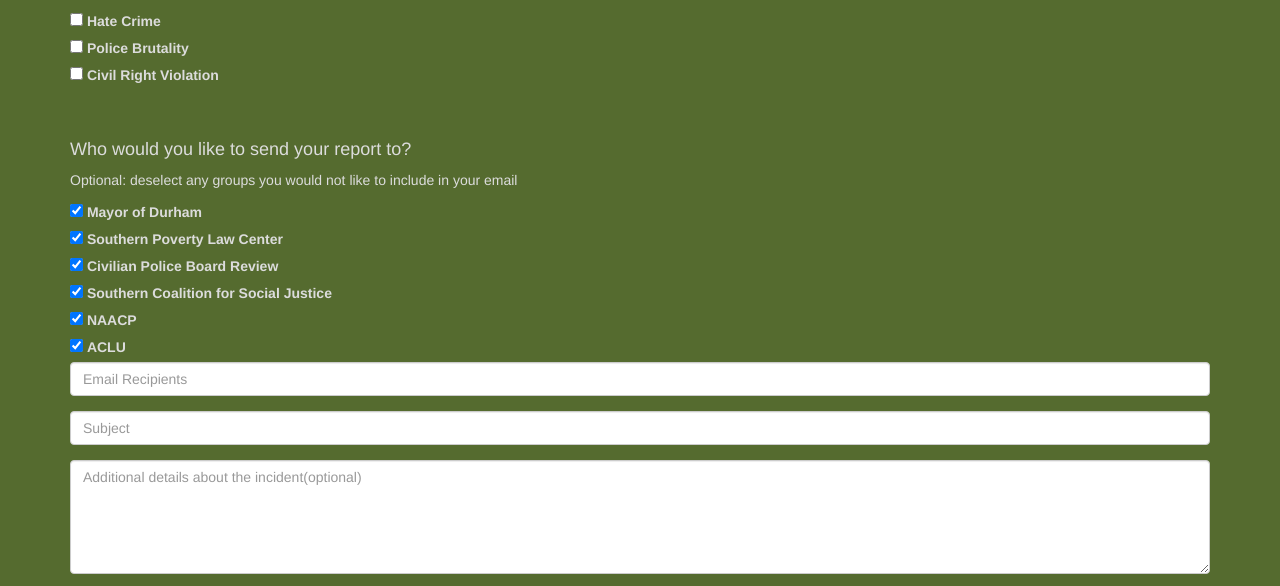
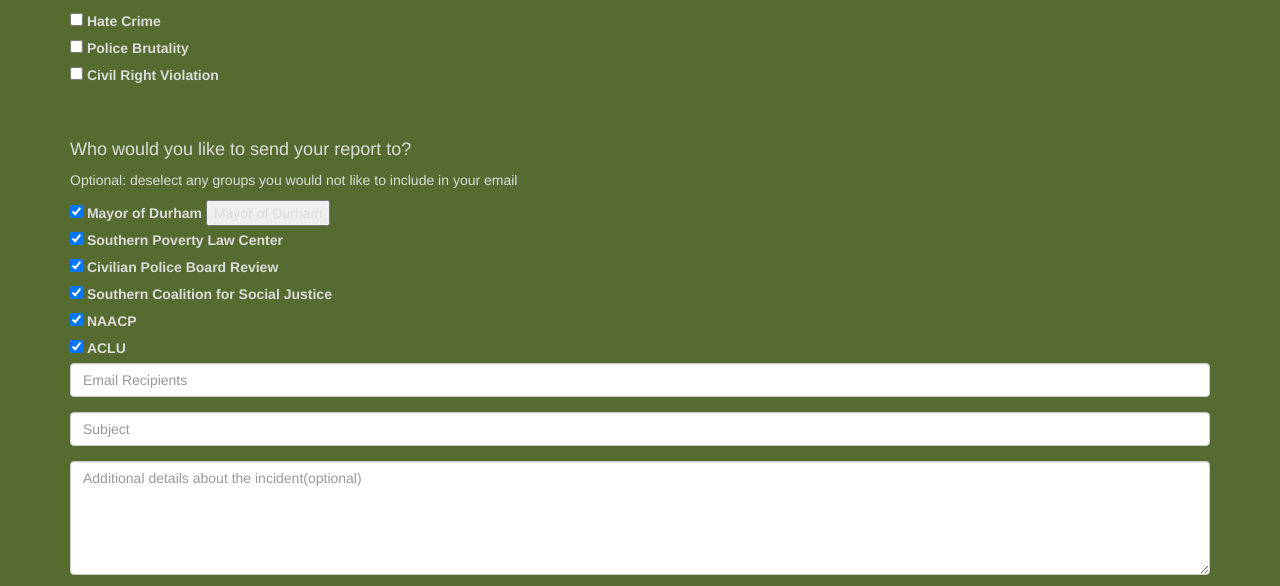
Before and after one commit to getJustice-ChromeExtension/getJustice, a Django app: page /create_report/ in a window 1280 px wide. Shown: the part 389-975 px from the top of the page. Run offline with Django 3.2, Linux system fonts and the light colour scheme; some libraries are stand-ins or nearby versions.

Commit message:
adds button that changes the value of the email field

```diff
--- /dev/null
+++ b/core/static/js/report.js
@@ -0,0 +1,20 @@
+// need to write function that checks and unchecks boxes
+
+
+function get(id) {
+    object = document.getElementById(id)
+    return object
+}
+
+
+function fillEmailFields() {
+    mayorButton = get('mayorButton')
+    mayorButton.addEventListener('click', function() {
+        console.log("clicked")
+        get('emailAddress').value = "hey buddy"
+    })
+}
+
+
+get()
+fillEmailFields()
--- a/core/templates/core/base.html
+++ b/core/templates/core/base.html
@@ -15,6 +15,7 @@
 	<link rel="stylesheet" href="//maxcdn.bootstrapcdn.com/bootstrap/3.3.5/css/bootstrap-theme.min.css">
 	<link rel="stylesheet"href="{% static 'css/style.css' %}">
 	<script src="https://ajax.googleapis.com/ajax/libs/jquery/3.3.1/jquery.min.js"></script>
+	<script src="{% static 'js/report.js' %}" defer></script>
 
 </head>
 {% block header %}
--- a/core/templates/create_report.html
+++ b/core/templates/create_report.html
@@ -7,7 +7,7 @@
 <div class="container" >
 <!-- <div class="DivToScroll DivWithScroll"> -->
 
-<!-- list of subjects-->
+<!-- ***list of subjects*** -->
 <div id=>
     <h4> What would you like to report?</h4>
     <div>
@@ -26,13 +26,14 @@
 
 <br><br>
 
-<!-- list of recipients -->
+<!-- ***list of recipients*** -->
 <div id="address-wrapper">
     <h4> Who would you like to send your report to? </h4>
     <p>Optional: deselect any groups you would not like to include in your email</p>
     <div>
-        <input type="checkbox" id="mayor" checked>
+        <input type="checkbox"  checked>
         <label for="mayor">Mayor of Durham</label>
+        <button id="mayorButton">Mayor of Durham</button>
     </div>
     <div>
         <input type="checkbox" id="splc" checked>
@@ -56,7 +57,7 @@
     </div>
 </div>
 
-<!-- don't know what this is-->
+<!-- don't know what this is -->
 <div id="hateCrime" isActive=false>
     {{ report.title }}
     {{ email.address }}
@@ -75,24 +76,25 @@
     {{ report.content }}
 </div>
 
-    <form id="report-form" method="POST" class="form-group">
+<!-- ***report form*** -->
+<form id="report-form" method="POST" class="form-group">
         {% csrf_token %}
     <div class="form-group">
-        <input type="text" class="form-control" input type="hidden" id="emailRecipients" maxlength="500" placeholder="Email Recipients">
+        <input type="text" class="form-control" id="emailAddress" maxlength="500" placeholder="Email Recipients">
     </div>
     <div class="form-group">
-        <input type="text" class="form-control" input type="hidden" id="subject" maxlength="500" placeholder="Subject">
+        <input type="text" class="form-control" id="subject" maxlength="500" placeholder="Subject">
     </div>
     <div class="form-group">
-    <textarea class="form-control" id="emailBody" maxlength="5000" cols="40" rows="5" placeholder="Additional details about the incident(optional)"></textarea>
+        <textarea class="form-control" id="emailBody" maxlength="5000" cols="40" rows="5" placeholder="Additional details about the incident(optional)"></textarea>
     </div>
     <div class="form-group">
-    <input id="new-screenshot" type="image" class="form-control-file img-thumbnail" width="384" height="256"  src="#" disabled>
+        <input type="image" class="form-control-file img-thumbnail" id="new-screenshot" width="384" height="256"  src="#" disabled>
     <label for="exampleFormControlFile1">Image/screenshot</label>
     </div>
         <button type="submit" class="btn btn-primary">Submit</button>
-    </form>
- </div>
+</form>
+ <!-- </div>  -->
 </div>
 </div>
 {% endblock %}
```
